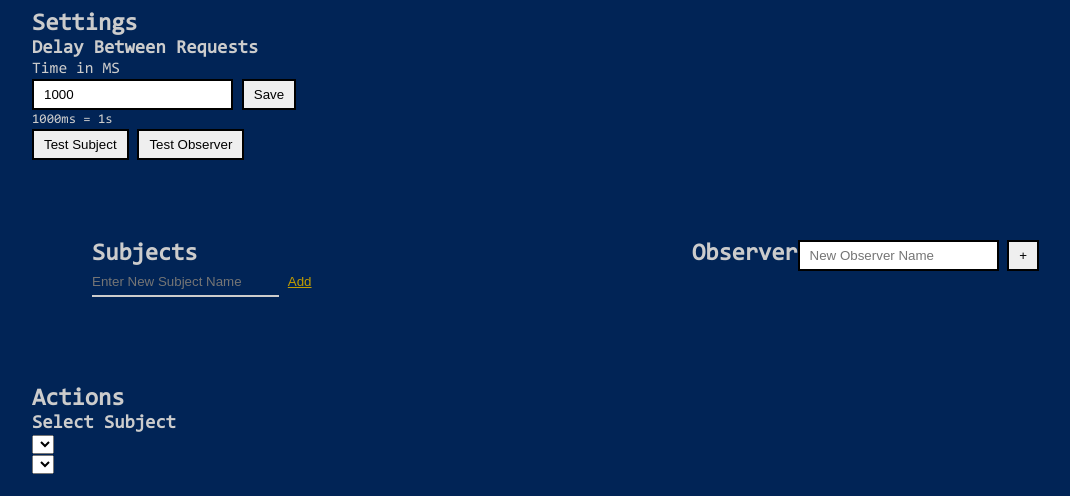
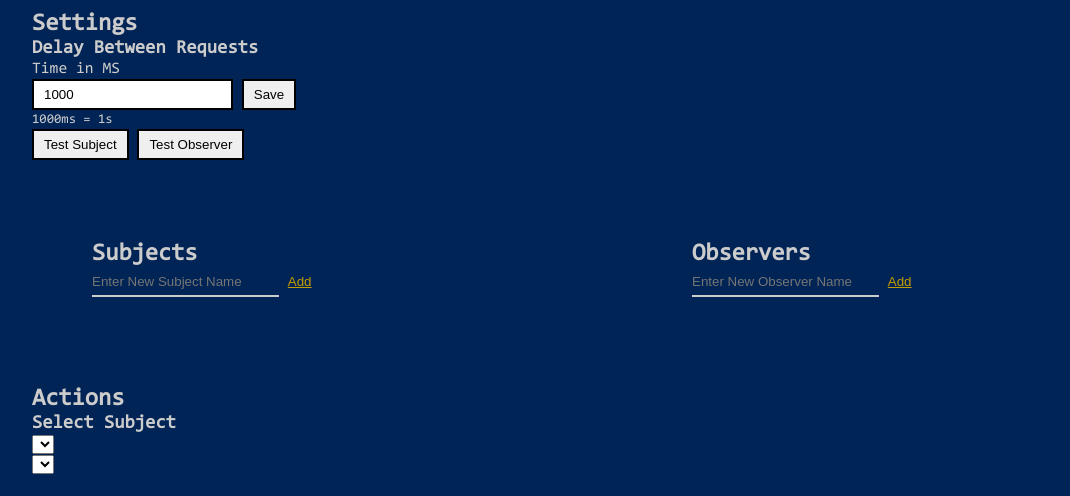
Before and after one commit to nic-dgl104-winter-2024/pattern-library, a PHP site: page / in a window 1280 px wide. Shown: the part 265-761 px from the top of the page, without its empty margins (8-1078 px from the left). Run offline with PHP 8.4, Linux system fonts and the light colour scheme; lists and menus that the app fills with data are empty.

Commit message:
Fix styling

```diff
--- a/Observer-Demo/css/style.css
+++ b/Observer-Demo/css/style.css
@@ -102,6 +102,9 @@ li:not(.sub) {
   margin-left: 10px;
   text-decoration: underline;
 }
+.cursor:first-child {
+  margin-left: auto;
+}
 .cursor.add:hover {
   color: #13A10E;
 }
--- a/Observer-Demo/index.html
+++ b/Observer-Demo/index.html
@@ -53,19 +53,19 @@
           </ul>
 
         </div>
+          <div id="observers">
+            <form id="observerForm" class="">
+              <label for="observer"><h2>Observers</h2></label>
+              <div class="list-of-items">
+                <input type="text" name="observer" placeholder="Enter New Observer Name" />
+                <button type="submit">Add</button>
+              </div>
+            </form>
+            <ul id="allObservers" class="border-2">
 
-        <div id="observers">
-          <form id="observerForm" class="flex">
-            <label for="observer"><h2>Observer</h2></label>
-            <div class="">
-              <input type="text" name="observer" placeholder="New Observer Name" />
-              <button type="submit">+</button>
-            </div>
-          </form>
-          <ul id="allObservers" class="border-2">
-          </ul>
+            </ul>
 
-        </div>
+          </div>
       </section>
       <section id="actions">
         <h2>Actions</h2>
```
